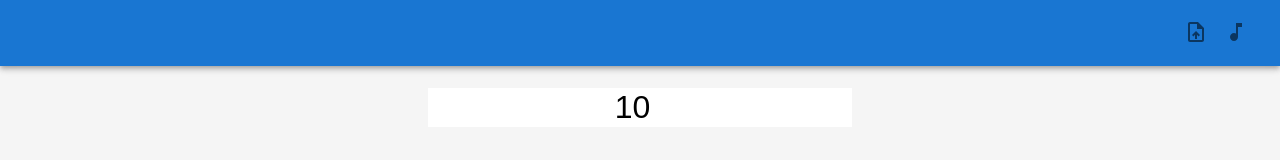
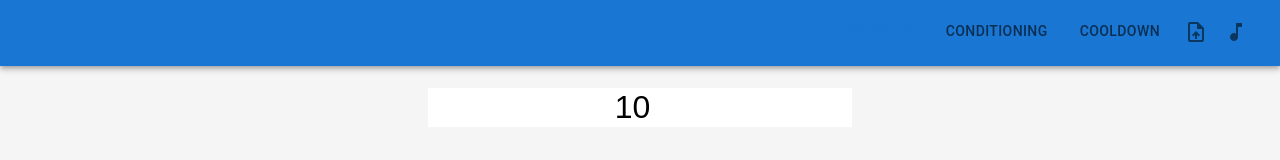
Before and after one commit to jcmsj/Ibuki, a React (Vite) app: page / in a window 1280 px wide. Both pictures are taken after a click on the button 1196 px from the left and 32 px from the top of the page. Shown: the top 160 px of the page. Built offline with nearby package versions, Linux system fonts and the light colour scheme.

Commit message:
Feat: 1. To simplify flow, Ibuki file no longer has .warmup/cooldown props. Instead put all drills in drills array. 2. Drill navigation.

```diff
--- a/src/App.tsx
+++ b/src/App.tsx
@@ -11,12 +11,14 @@ import RoutineProvider from './routine/RoutineProvider'
 import RoutineLoader from './routine/Loader'
 import Carousel from './carousel/Carousel'
 import Flow from './routine/Flow'
+import DrillsTab from './routine/DrillsTab'
 function App() {
 
   return <>
     <Theme>
       <RoutineProvider>
         <TopBar title="">
+          <DrillsTab />
           <RoutineLoader />
           <MXProvider>
             <InputMX />
--- /dev/null
+++ b/src/lib/indexAtMod.tsx
@@ -0,0 +1,4 @@
+
+export function indexAtMod<T>(arr: T[]) {
+    return (n: number) => arr.at(n % arr.length);
+}
--- /dev/null
+++ b/src/routine/DrillsTab.tsx
@@ -0,0 +1,34 @@
+import { Tab, Tabs } from "@mui/material";
+import { useEffect, useState } from "react";
+import { useRoutineContext } from "./RoutineProvider";
+
+export default function DrillsTab() {
+    const { state, dispatch } = useRoutineContext();
+    const [index, setIndex] = useState(0);
+
+    useEffect(() => {
+        if(state.routine && state.routine.drills) {
+            setIndex(state.routine.drills.findIndex(d => d.name == state.drill!.name))
+        }
+
+    }, [state.drill])
+    return <>
+        <Tabs
+            onChange={(e, newValue) => {
+                setIndex(newValue)
+            }}
+            value={index}
+        >
+            {state.routine?.drills.map((d, i) => <Tab
+                key={d.name}
+                label={d.name}
+                value={i}
+                onClick={() => {
+                    if (i != index)
+                        dispatch({ drill: d })
+                }}
+            />)}
+        </Tabs>
+
+    </>
+}
--- a/src/routine/RoutineProvider.tsx
+++ b/src/routine/RoutineProvider.tsx
@@ -1,5 +1,6 @@
 import { createContext, PropsWithChildren, useContext, useReducer } from "react";
 import NoProviderError from "../lib/NoProviderError";
+import { indexAtMod } from "../lib/indexAtMod";
 import { Drill, Item, Routine } from "./types";
 
 export interface RoutineState {
@@ -19,9 +20,8 @@ export function useRoutineContext() {
     return NoProviderError.unless("Routine context", useContext(routineContext))
 }
 
-
 interface Position {
-    drill?: string | number;
+    drill?: number;
     item?: number;
 }
 
@@ -39,13 +39,17 @@ export interface ActionProps {
 }
 
 
+/**
+ * @see implNote of {@link reducer}
+ */
 export function nextFlow(state: RoutineState, next: NextFlow): RoutineState | undefined {
     if (!state.drill) {
         return undefined;
     }
     const cDrill = state.drill;
     if (next.item) {
-        const item = cDrill?.items.at(state.itemIndex! + 1)
+        //DO NOT WRAP INDEX
+        const item = cDrill.items.at(state.itemIndex! + 1)
         if (item) {
             return { ...state, item, itemIndex: state.itemIndex! + 1 };
         }
@@ -54,60 +58,40 @@ export function nextFlow(state: RoutineState, next: NextFlow): RoutineState | un
         next.drill = true;
     }
 
-    if (next.drill) {
+    if (state.routine && next.drill) {
+        const { routine } = state;
+        const { drills } = routine;
         let drill: Drill | undefined;
-        let index: number | undefined;
-        const { routine } = state;
+        let index = drills.indexOf(cDrill);
 
-        if (cDrill.name == "warmup") {
-            index = 0;
-        } else if (cDrill.name == "cooldown") {
-            drill = routine?.warmup;
-        } else {
-            index = routine?.drills.indexOf(cDrill);
-
-            if (typeof index == "number")
-                index++;
-        }
-
-        if (!drill && typeof index == "number") {
-            drill = routine?.drills.at(index)
-        }
-
-        if (!drill) {
-            drill = routine?.cooldown
+        if (typeof index == "number") {
+            drill = indexAtMod(drills)(++index)
         }
 
         if (drill) {
-            return { ...state, drill, itemIndex: 0 }
+            return { ...state, drill, itemIndex: index }
         }
     }
-
 
     return undefined;
 }
 
+/**
+ * @see implNote of {@link reducer}
+ */
 export function jumpTo(state: RoutineState, p: Position): RoutineState | undefined {
     if (p.drill) {
-        const at = p.drill;
-        let drill: Drill | undefined;
-        if (typeof at == "string") {
-            if (at == "warmup" || at == "cooldown") {
-                drill = state.routine![at];
-            } else {
-                drill = state.routine?.drills.find(d => d.name == "at")
-            }
-        } else if (!isNaN(at)) {
-            drill = state.routine?.drills.at(at)
-        }
+        const drill = indexAtMod(state.routine?.drills || [])(p.drill || 0)
+
 
         if (drill) {
-            return { ...state, drill }
+            state.drill == drill;
+            p.item = 0;
         }
     }
 
     if (typeof p.item == "number") {
-        const index = p.item
+        const index = p.item % state.drill?.items.length!;
 
         const item = state.drill?.items.at(index)
         //TODO: Handle undef item
@@ -118,7 +102,7 @@ export function jumpTo(state: RoutineState, p: Position): RoutineState | undefin
 }
 
 /**
- * @TODO Document priority
+ * @implNote Check order of each props are important
  */
 export function reducer(state: RoutineState, action: ActionProps) {
     if (action.at) {
@@ -132,8 +116,14 @@ export function reducer(state: RoutineState, action: ActionProps) {
             return result;
     }
 
+    if (action.routine) {
+        state.routine = action.routine;
+        action.drill = action.routine.drills[0]
+    }
+
     if (action.drill) {
-        return { ...state, drill: action.drill, itemIndex: 0 }
+        state.drill = action.drill;
+        action.item = action.drill.items[0]
     }
 
     if (action.item) {
@@ -141,15 +131,6 @@ export function reducer(state: RoutineState, action: ActionProps) {
 
         if (typeof i == "number") {
             return { ...state, item: action.item, itemIndex: i }
-        }
-    }
-
-    if (action.routine) {
-        return {
-            routine: action.routine,
-            drill: action.routine.warmup,
-            item: action.routine.warmup.items[0],
-            itemIndex: 0
         }
     }
 
--- a/src/routine/types.ts
+++ b/src/routine/types.ts
@@ -21,7 +21,5 @@ export interface Routine {
         break:number,
         prep:number,
     },
-    warmup:Drill
     drills:Drill[]
-    cooldown:Drill
 }
--- a/src/sample/routine.json
+++ b/src/sample/routine.json
@@ -8,8 +8,9 @@
         "key-activate": "Space",
         "reset": "Tab"
     },
-    "warmup": {
-        "name":"warmup",
+    "drills": [
+        {
+            "name": "warm-up",
             "sets": 1,
             "items": [
                 {
@@ -42,7 +43,6 @@
                 }
             ]
         },
-    "drills": [
         {
             "sets": 3,
             "name": "conditioning",
@@ -68,10 +68,9 @@
                     "media": "./sample/circuit/bicep-curls.png"
                 }
             ]
-        }
-    ],
-    "cooldown": {
-        "name":"cooldown",
+        },
+        {
+            "name": "cooldown",
             "sets": 1,
             "items": [
                 {
@@ -92,4 +91,5 @@
                 }
             ]
         }
+    ]
 }
```
Also changed, not shown: doc/features.md (+6 -5 lines). Lines whose indentation alone changed are shown as unchanged.
